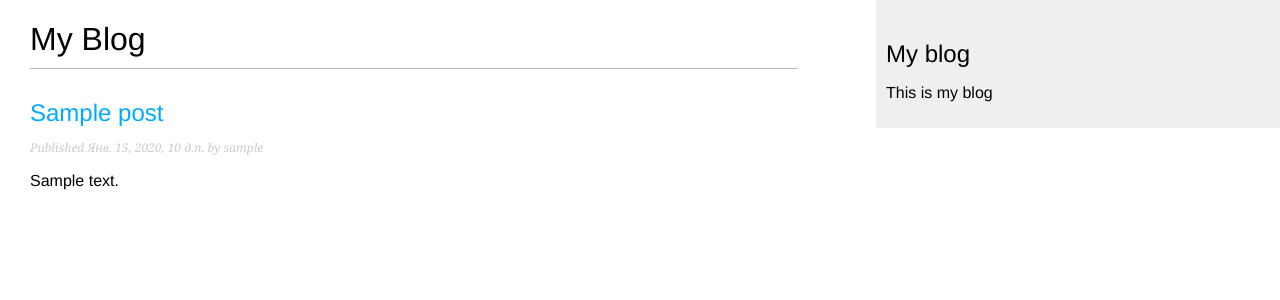
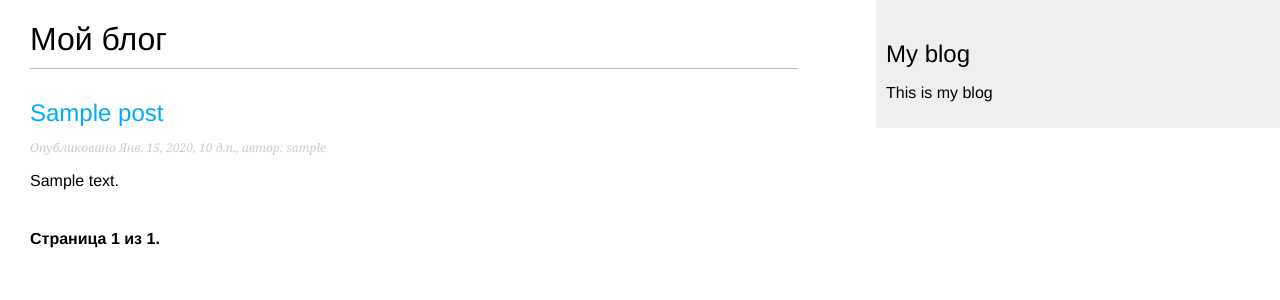
Before and after one commit to eleldar/mysite, a Django app: page /blog/ in a window 1280 px wide. Shown: the top 300 px of the page. Run offline with Django 3.2, Linux system fonts and the light colour scheme; tables that the repository leaves empty hold one stand-in row (values such as "Sample post").

Commit message:
pagination

```diff
--- a/blog/templates/blog/post/list.html
+++ b/blog/templates/blog/post/list.html
@@ -1,13 +1,14 @@
 {% extends "blog/base.html" %}
 
-{% block title %}My Blog{% endblock %}
+{% block title %}Мой блог{% endblock %}
 {% block content %}
-  <h1>My Blog</h1>
+  <h1>Мой блог</h1>
   {% for post in posts %}
     <h2>
       <a href="{{post.get_absolute_url}}">{{post.title}}</a>
     </h2>
-    <p class="date">Published {{post.publish}} by {{post.author}}</p>
+    <p class="date">Опубликовано {{post.publish}}, автор: {{post.author}}</p>
     {{post.body|truncatewords:30|linebreaks}}
   {% endfor %}
+  {% include "pagination.html" with page=posts %}
 {% endblock %}
--- /dev/null
+++ b/blog/templates/pagination.html
@@ -0,0 +1,13 @@
+<div class="pagination">
+  <span class="step-links">
+    {% if page.has_previous %}
+      <a href="?page={{page.previous_page_number}}">Назад</a>
+    {% endif %}
+    <span class="current">
+      Страница {{page.number}} из {{page.paginator.num_pages}}.
+    </span>
+    {% if page.has_next %}
+      <a href="?page={{page.next_page_number}}">Следующая</a>
+    {% endif %}
+  </span>
+</div>
--- a/blog/views.py
+++ b/blog/views.py
@@ -1,20 +1,23 @@
+'''вся логика приложения описывается здесь.
+Каждый обработчик получает HTTP-запрос, обрабатывает его и возвращает ответ'''
 from django.shortcuts import render, get_object_or_404
 from .models import Post
-'''вся логика приложения описывается здесь.
-Каждый обработчик получает HTTP-запрос, обрабатывает его и возвращает ответ'''
+from django.core.paginator import Paginator, EmptyPage, PageNotAnInteger
 
 def post_list(request):
     '''запрашиваем из базы данных все опубликованные статьи
     с помощью собственного менеджера published'''
-    posts = Post.published.all()
-    return render(request, 'blog/post/list.html', {'posts': posts}) # функция render() формирует шаблон со списком статей.
-                                                                    # Она принимает 1. объект запроса request,
-                                                                    #               2. путь к шаблону
-                                                                    #               3. переменные контекста для этого шаблона.
-                                                                    # В ответ вернется объект HttpResponse со сформированным текстом (обычно это HTML-код).
-                                                                    # Функция render() использует переданный контекст при формировании шаблона,
-                                                                    # поэтому любая переменная контекста будет доступна в шаблоне.
-                                                                    # Процессоры контекста – это вызываемые функции, которые добавляют в контекст переменные.
+    object_list = Post.published.all()
+    paginator = Paginator(object_list, 3) # инициализируем объект класса Paginator, указав количество объектов на одной странице
+    page = request.GET.get('page') # извлекаем из запроса GET-параметр page, который указывает текущую страницу
+    try:
+        posts = paginator.page(page) # получаем список объектов на нужной странице с помощью метода page() класса Paginator
+    except PageNotAnInteger:
+        posts = paginator.page(1) # если указанный параметр page не является целым числом, обращаемся к первой странице
+    except EmptyPage:
+        posts = paginator.page(paginator.num_pages) # если page больше, чем общее количество страниц, то возвращаем последнюю
+    context = {'page': page, 'posts': posts} # передаем номер страницы и полученные объекты в шаблон
+    return render(request, 'blog/post/list.html', context=context)
 
 def post_detail(request, year, month, day, post):
     '''принимает аргументы для получения статьи по указанным слагу и дате,
```
